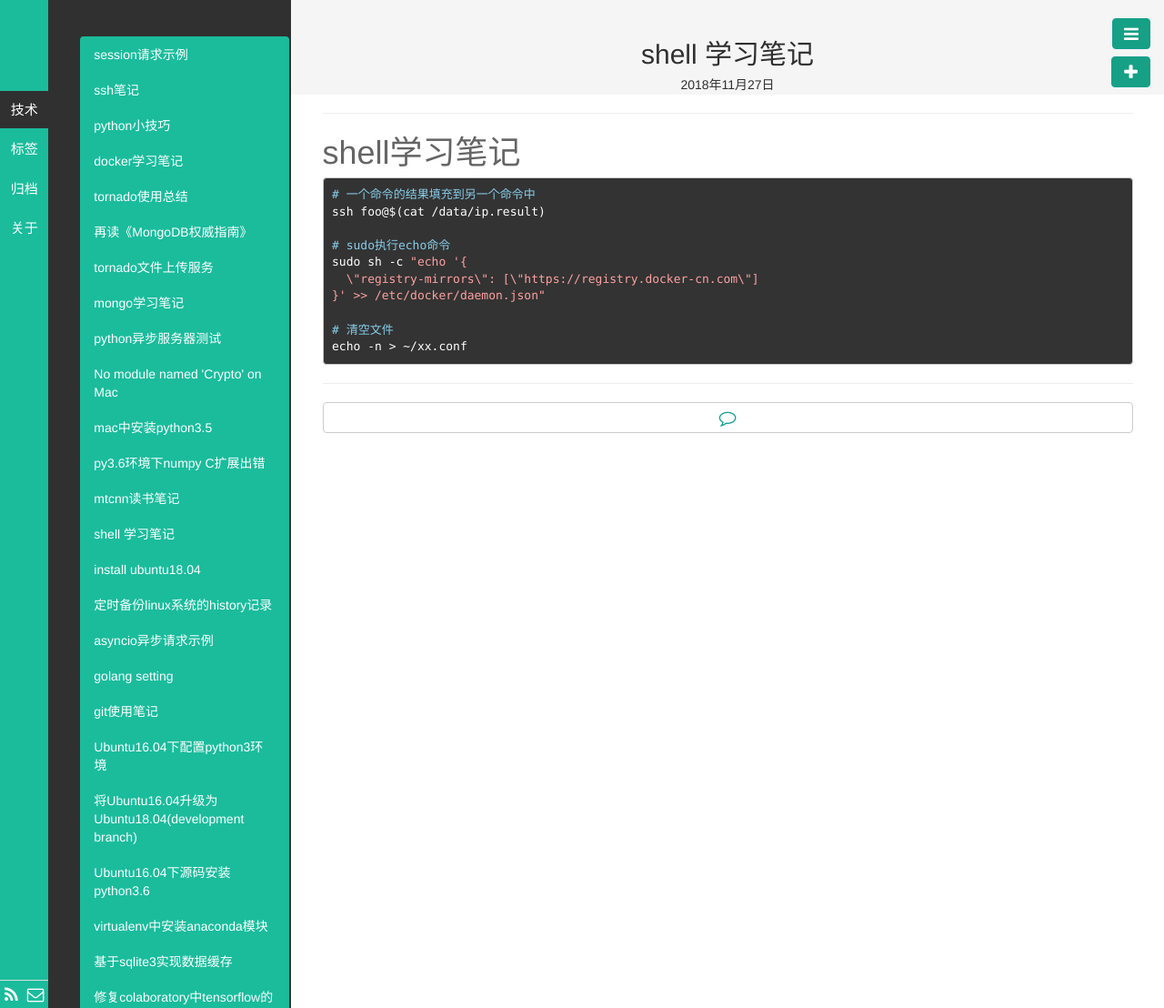
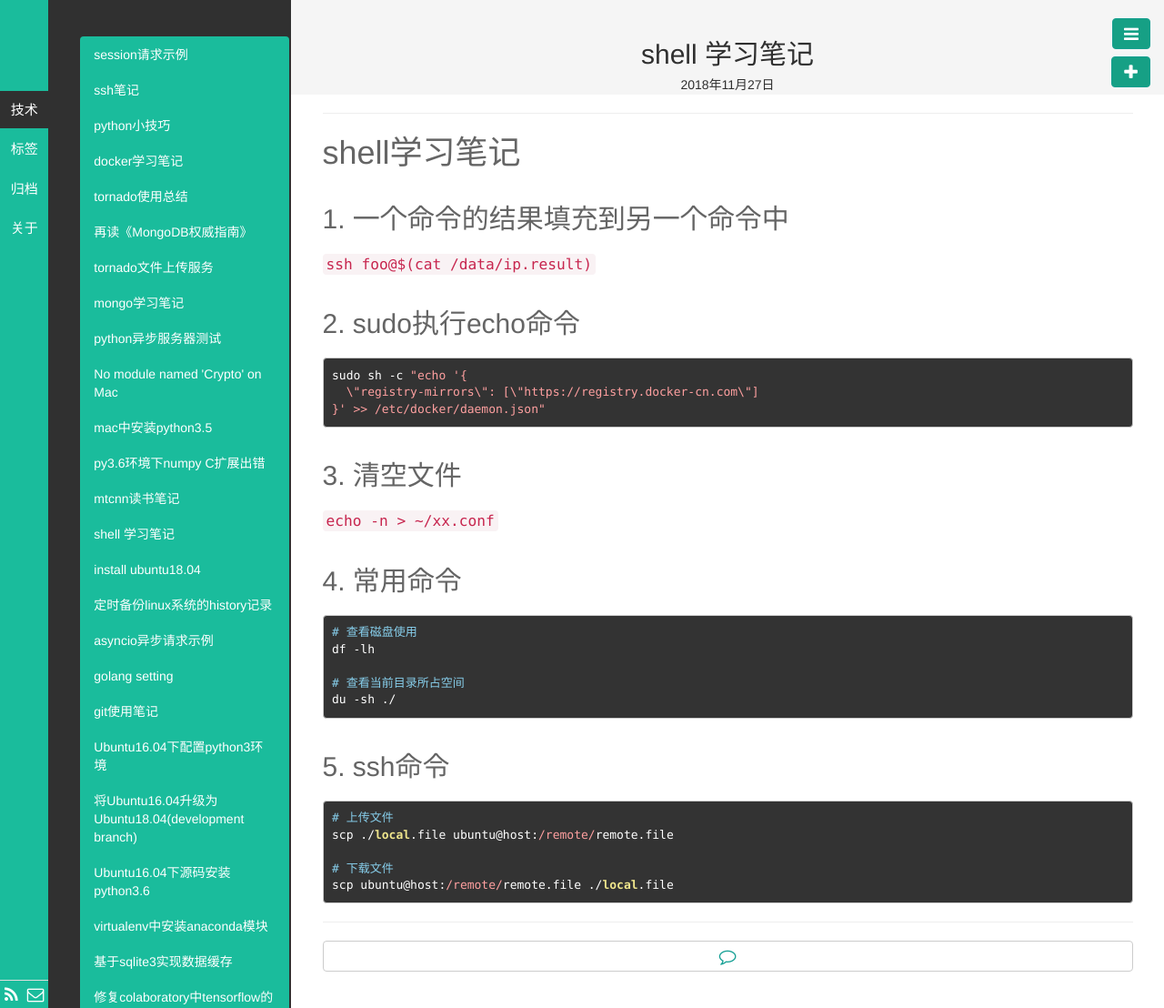
Before and after one commit to fengrk/frkhit.github.io, a Jekyll site: the page built from _posts/blog/2018-11-27-shell_learning_note.md, in a window 1280 px wide. Shown: the whole page at 91% size. Built offline with Jekyll 4.4.1, drawn with Linux system fonts in a browser that asks for light colours; Markdown is read by kramdown in place of the engine named in the settings.

Commit message:
Update 2018-11-27-shell_learning_note.md

````diff
--- a/_posts/blog/2018-11-27-shell_learning_note.md
+++ b/_posts/blog/2018-11-27-shell_learning_note.md
@@ -9,16 +9,33 @@ description:
 
 # shell学习笔记
 
+## 1. 一个命令的结果填充到另一个命令中
+```ssh foo@$(cat /data/ip.result)```
+
+## 2. sudo执行echo命令
 ```
-# 一个命令的结果填充到另一个命令中
-ssh foo@$(cat /data/ip.result)
-
-# sudo执行echo命令
 sudo sh -c "echo '{
   \"registry-mirrors\": [\"https://registry.docker-cn.com\"]
 }' >> /etc/docker/daemon.json"
+```
+## 3. 清空文件
+```echo -n > ~/xx.conf```
 
-# 清空文件
-echo -n > ~/xx.conf
+## 4. 常用命令
+```
+# 查看磁盘使用
+df -lh
+
+# 查看当前目录所占空间
+du -sh ./
 
 ```
+
+## 5. ssh命令
+```
+# 上传文件
+scp ./local.file ubuntu@host:/remote/remote.file
+
+# 下载文件
+scp ubuntu@host:/remote/remote.file ./local.file
+```
````
